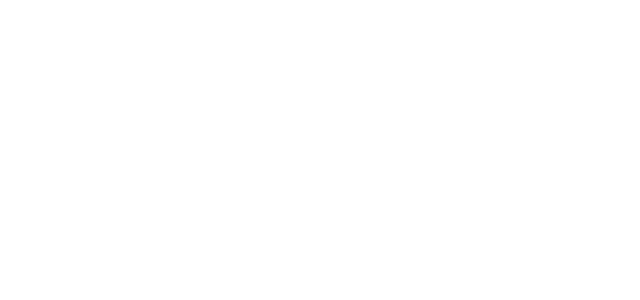
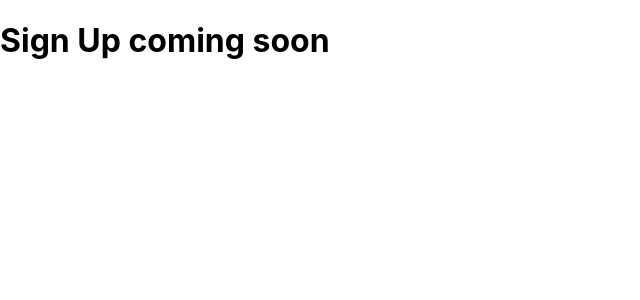
Before and after one commit to joshpanebianco/jubilant-umbrella, a React (Create React App) app: page /signup in a window 1280 px wide. Shown: the top 300 px of the page, without its empty margins (0-640 px from the left). Built offline with nearby package versions, Linux system fonts and the light colour scheme.

Commit message:
Added LogIn and SignUp pages with functional routing

```diff
--- a/src/components/Main.js
+++ b/src/components/Main.js
@@ -2,11 +2,13 @@
 import { Switch, Route } from 'react-router-dom';
 
 import Home from './Home';
+import SignUp from './SignUp';
 
 const Main = () => {
   return (
     <Switch>
       <Route exact path='/' component={Home}></Route>
+      <Route exact path='/signup' component={SignUp}></Route>
     </Switch>
   );
 }
--- /dev/null
+++ b/src/components/SignUp.js
@@ -0,0 +1,11 @@
+import React, { Component } from 'react';
+
+class SignUp extends Component {
+  render() {
+    return (
+      <h1>Sign Up coming soon</h1>
+    );
+  }
+}
+
+export default SignUp;
```
Also changed, not shown: src/components/LogIn.js (added, +11 -0 lines).
